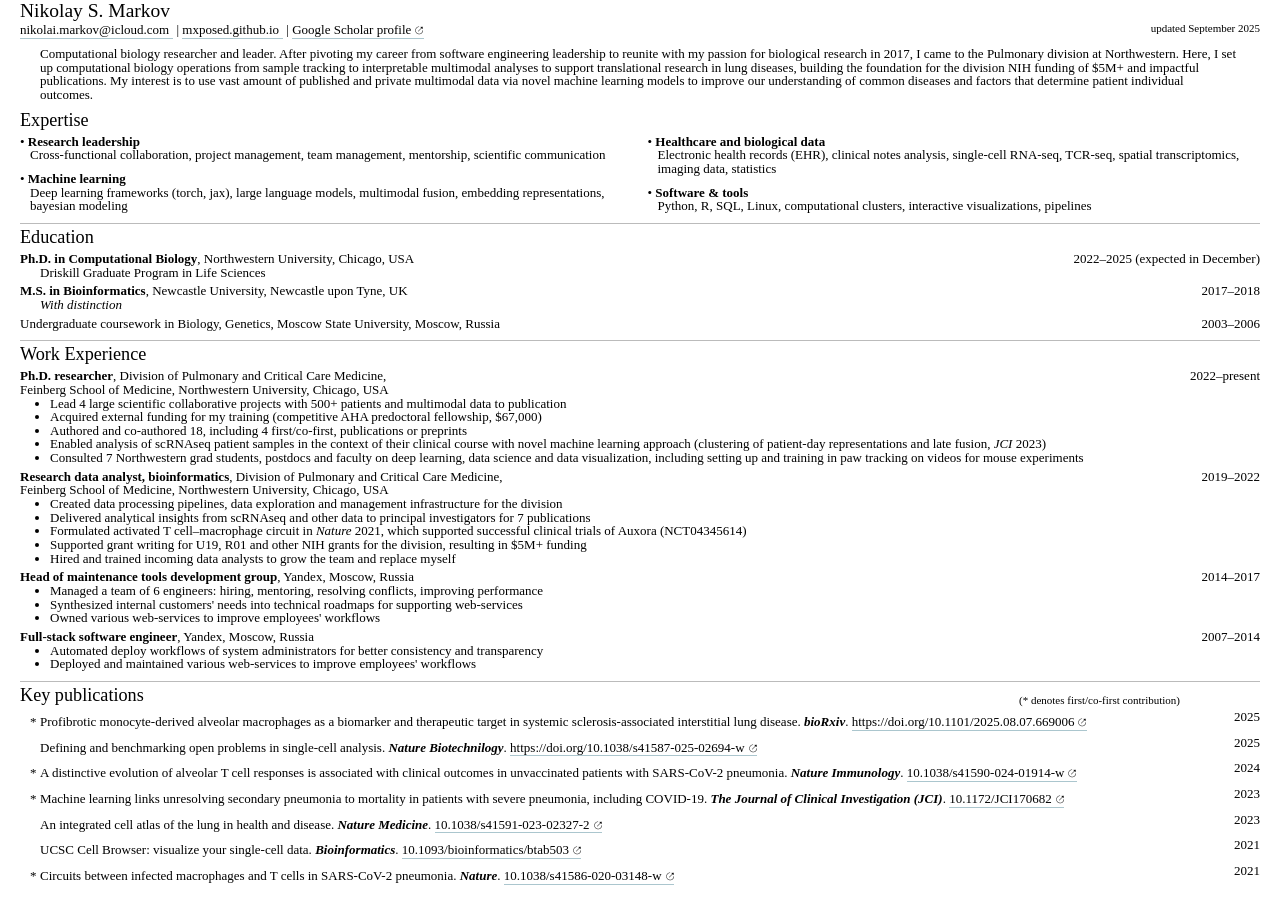
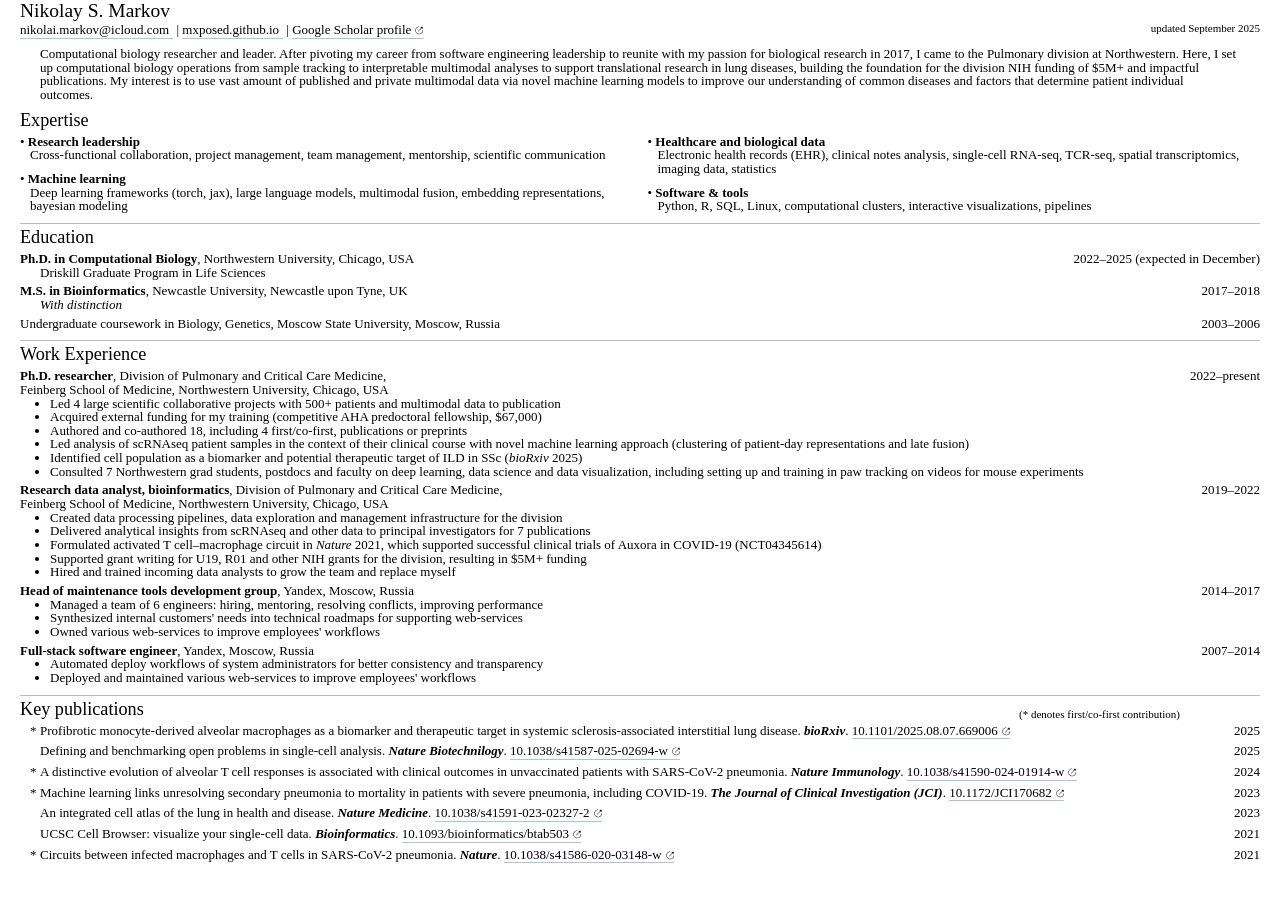
Before and after one commit to mxposed/cv, a website: page resume.html in a window 1280 px wide. After the commit the page ends 876 px from the top, so only its background shows below. Drawn offline with Linux system fonts and the light colour scheme.

Commit message:
add biomarker line to resume

```diff
--- a/resume.html
+++ b/resume.html
@@ -143,7 +143,7 @@ tt {
   padding-left: 10px;
 }
 .publications .details {
-    margin-top: 5px;
+    /* margin-top: 5px; */
 }
 .separator {
   height: 1px;
@@ -178,6 +178,9 @@ u {
 }
 .publications .details em {
   font-weight: bold;
+}
+.publications .entry {
+
 }
 </style></head>
 <body>
@@ -253,11 +256,12 @@ u {
         Feinberg School of Medicine, Northwestern University, Chicago, USA
       <div class="details">
         <ul>
-          <li>Lead 4 large scientific collaborative projects with 500+ patients and multimodal data to publication</li>
+          <li>Led 4 large scientific collaborative projects with 500+ patients and multimodal data to publication</li>
           <li>Acquired external funding for my training (competitive AHA predoctoral fellowship, $67,000)</li>
           <li>Authored and co-authored 18, including 4 first/co-first, publications or preprints</li>
-          <li>Enabled analysis of scRNAseq patient samples in the context of their clinical course with novel machine learning approach
-            (clustering of patient-day representations and late fusion, <em>JCI</em> 2023)</li>
+          <li>Led analysis of scRNAseq patient samples in the context of their clinical course with novel machine learning approach
+            (clustering of patient-day representations and late fusion)</li>
+          <li>Identified cell population as a biomarker and potential therapeutic target of ILD in SSc (<em>bioRxiv</em> 2025)</li>
           <li>Consulted 7 Northwestern grad students, postdocs and faculty on deep learning, data science and data visualization,
             including setting up and training in paw tracking on videos for mouse experiments</li>
         </ul>
@@ -272,7 +276,7 @@ u {
         <ul>
           <li>Created data processing pipelines, data exploration and management infrastructure for the division</li>
           <li>Delivered analytical insights from scRNAseq and other data to principal investigators for 7 publications</li>
-          <li>Formulated activated T cell–macrophage circuit in <em>Nature</em> 2021, which supported successful clinical trials of Auxora (NCT04345614)</li>
+          <li>Formulated activated T cell–macrophage circuit in <em>Nature</em> 2021, which supported successful clinical trials of Auxora in COVID-19 (NCT04345614)</li>
           <li>Supported grant writing for U19, R01 and other NIH grants for the division, resulting in $5M+ funding</li>
           <li>Hired and trained incoming data analysts to grow the team and replace myself</li>
         </ul>
@@ -312,7 +316,7 @@ u {
       <div class="details">
         *Profibrotic monocyte-derived alveolar macrophages as a biomarker and therapeutic target in systemic sclerosis-associated interstitial lung disease.
         <em>bioRxiv</em>.
-        <a href="https://doi.org/10.1101/2025.08.07.669006">https://doi.org/10.1101/2025.08.07.669006</a>
+        <a href="https://doi.org/10.1101/2025.08.07.669006">10.1101/2025.08.07.669006</a>
       </div>
     </div>
     <div class="date">2025</div>
@@ -322,7 +326,7 @@ u {
       <div class="details">
         Defining and benchmarking open problems in single-cell analysis.
         <em>Nature Biotechnilogy</em>.
-        <a href="https://doi.org/10.1038/s41587-025-02694-w">https://doi.org/10.1038/s41587-025-02694-w</a>
+        <a href="https://doi.org/10.1038/s41587-025-02694-w">10.1038/s41587-025-02694-w</a>
       </div>
     </div>
     <div class="date">2025</div>
```
Also changed, not shown: 1 other file.
